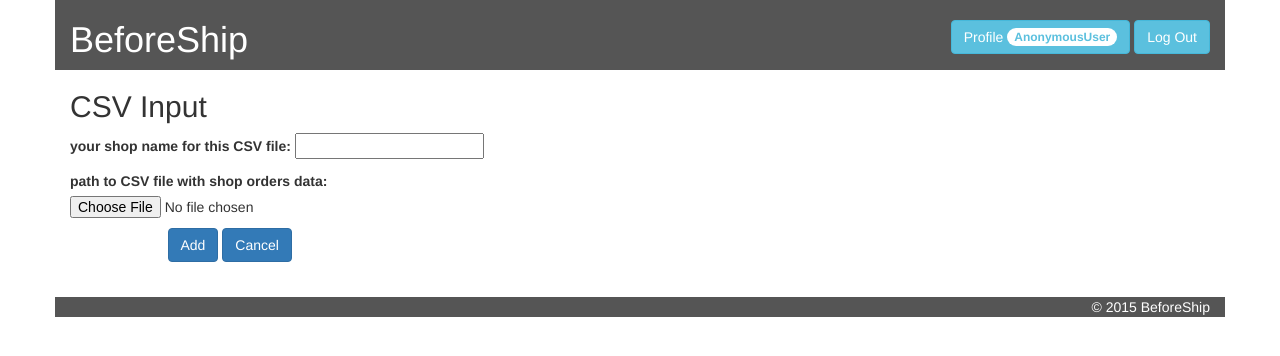
After one commit to abilab/beforeship, a Django app: page /csv/input in a window 1280 px wide. The commit adds this page. Shown: the top 356 px of the page. Run offline with Django 3.2, Linux system fonts and the light colour scheme; some libraries are stand-ins or nearby versions.

Commit message:
csrf failure redirect view and input form for csv file upload added

```diff
--- a/beforeship/settings.py
+++ b/beforeship/settings.py
@@ -105,3 +105,5 @@
 STATIC_URL = '/static/'
 
 PORTAL_URL = r'http://127.0.0.1:8000'
+
+CSRF_FAILURE_VIEW = 'shipping.views.basic.csrf_failure'
--- a/beforeship/urls.py
+++ b/beforeship/urls.py
@@ -16,6 +16,7 @@
 from django.conf.urls import include, url
 from django.contrib import admin
 from shipping.views.shopify import ShopifyInputView, TestShopify
+from shipping.views.csv import CSVInputView
 from shipping.views.registration import LoginView, LogoutView, AddUserView, UserProfile
 from shipping.views.user_data import UserView
 from shipping.views.basic import HomeView, ShopSourcesView
@@ -35,6 +36,9 @@
 #     url(r'^shopify/callback', ShopifyGetToken.as_view(), name='shopify_callback'),
     url(r'^shopify/test', TestShopify.as_view(), name='test_shopify'),
 
+    # CSV views
+    url(r'^csv/input', CSVInputView.as_view(), name='csv_input'),
+
     # User registration views
     url(r'^login/', LoginView.as_view(), name='login'),
     url(r'^logout/', LogoutView.as_view(), name='logout'),
--- /dev/null
+++ b/shipping/forms/csv.py
@@ -0,0 +1,12 @@
+from django import forms
+
+
+class CSVInputForm(forms.Form):
+    shop_name = forms.CharField(label="your shop name for this CSV file",
+                                error_messages={"required":
+                                                "please enter correct name of"
+                                                " your shop"})
+    csv_file = forms.FileField(label="path to CSV file with shop orders data",
+                               error_messages={"required":
+                                               "please define correct path to"
+                                               "your CSV file"})
--- a/shipping/templates/basic/shop_sources.html
+++ b/shipping/templates/basic/shop_sources.html
@@ -27,7 +27,7 @@
           <h3>CSV File</h3>
           <p>Connect to service your shop with data from CSV file</p>
           <p>
-            <a href=# class="btn btn-primary" role="button">Connect Shop</a>
+            <a href={% url 'csv_input' %} class="btn btn-primary" role="button">Connect Shop</a>
           </p>
         </div>
       </div>
--- /dev/null
+++ b/shipping/templates/csv/csv_input.html
@@ -0,0 +1,26 @@
+{% extends "basic/base_logged.html" %}
+{% block meta_title %}CSV Input{% endblock meta_title %}
+{% block title %}CSV Input{% endblock title %}
+{% block content %}
+  <div class="row">
+    <div class="col-xs-12">
+      <form action="{% url "csv_input" %}" method="post"
+            enctype="multipart/form-data" role="form"
+            class="form-horizontal">
+        {% csrf_token %}
+        {{ form.as_p }}
+        <div class="form-group">
+          <label class="col-sm-1 control-label"></label>
+          <div class="col-sm-11">
+            <input type="submit" value="Add" name="add_button"
+                   class="btn btn-primary" />
+            <a class="btn btn-primary" name="cancel_button"
+               href={% url "user_home" %}>
+              Cancel
+            </a>
+          </div>
+        </div>
+      </form>
+    </div>
+  </div>
+{% endblock content %}
--- a/shipping/views/basic.py
+++ b/shipping/views/basic.py
@@ -1,5 +1,10 @@
 from django.views.generic.base import TemplateView
+from django.http import HttpResponseRedirect
+from django.core.urlresolvers import reverse
 
+
+def csrf_failure(request, reason=""):
+    return HttpResponseRedirect(reverse('login'))
 
 class HomeView(TemplateView):
     template_name = 'basic/home.html'
--- /dev/null
+++ b/shipping/views/csv.py
@@ -0,0 +1,8 @@
+from django.views.generic import FormView
+from shipping.forms.csv import CSVInputForm
+
+
+class CSVInputView(FormView):
+    template_name = "csv/csv_input.html"
+    form_class = CSVInputForm
+    success_url = "user/home"
```
